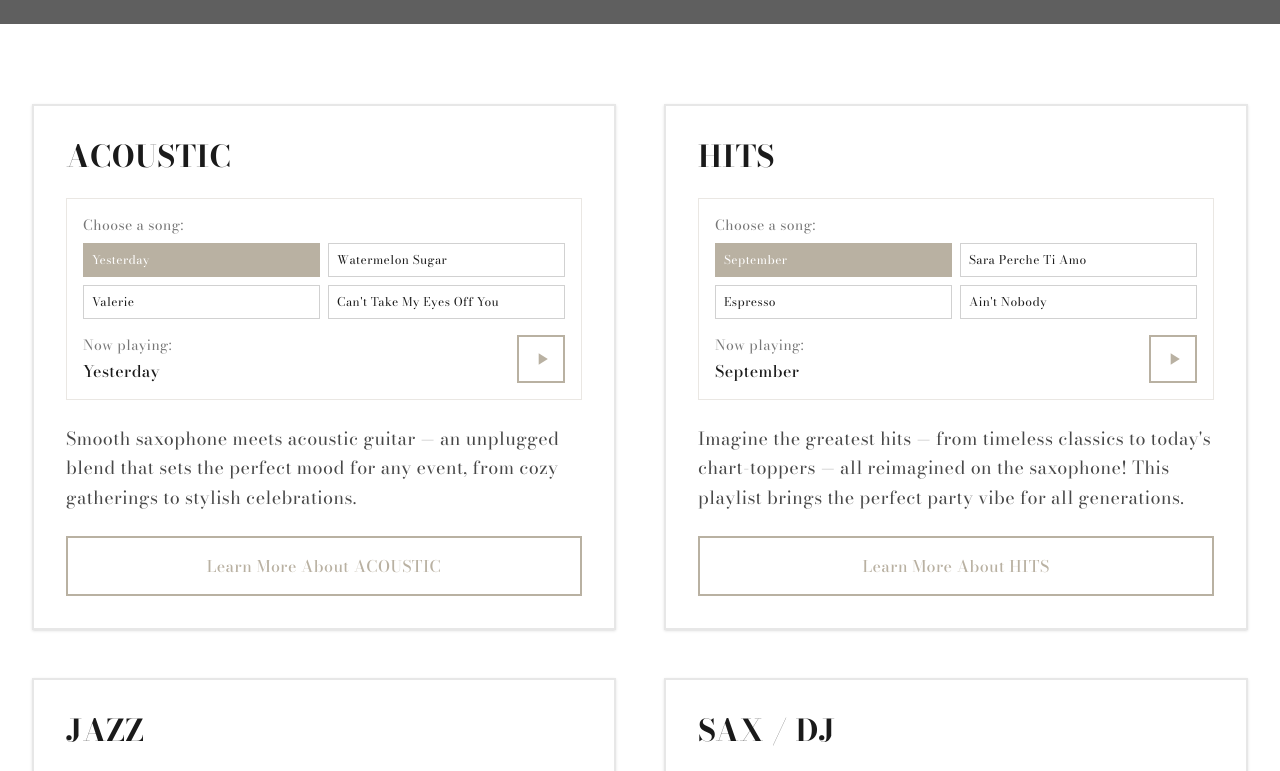
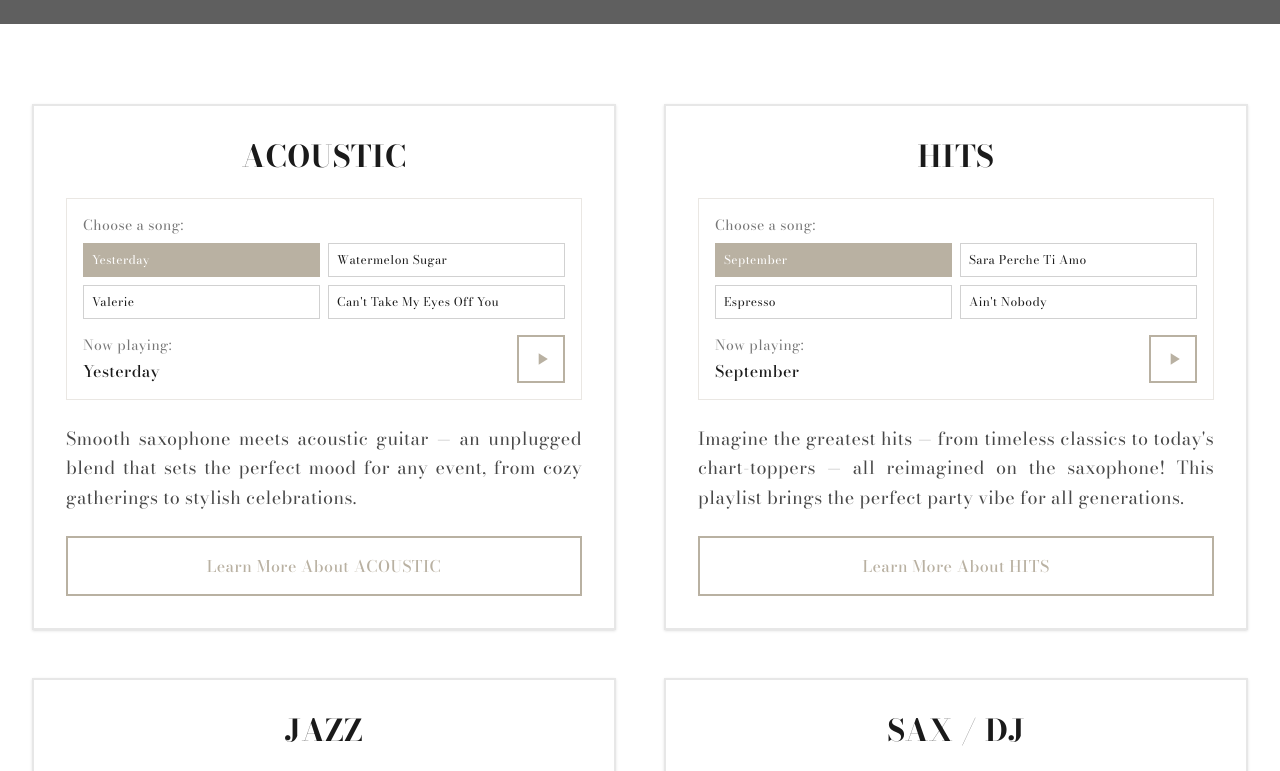
Before and after one commit to martinst06/ivansaxophon, a Next.js app: page /en/offer in a window 1280 px wide. Shown: the part 840-1611 px from the top of the page. Built offline with nearby package versions, Linux system fonts and the light colour scheme; grey boxes are pictures that could not be loaded.

Commit message:
fix cards center and justify text

```diff
--- a/src/components/OfferGrid.tsx
+++ b/src/components/OfferGrid.tsx
@@ -173,7 +173,7 @@ const OfferGrid = ({ lang }: OfferGridProps) => {
             >
               {/* Title */}
               <div className="mb-6">
-                <h2 className="text-3xl font-serif font-bold text-charcoal">
+                <h2 className="text-3xl font-serif font-bold text-charcoal text-center">
                   {offer.title}
                 </h2>
               </div>
@@ -239,7 +239,7 @@ const OfferGrid = ({ lang }: OfferGridProps) => {
               )}
 
               {/* Description */}
-              <p className="text-charcoal/80 text-lg leading-relaxed mb-6">
+              <p className="text-charcoal/80 text-lg leading-relaxed mb-6 text-justify">
                 {offer.description}
               </p>
 
```
